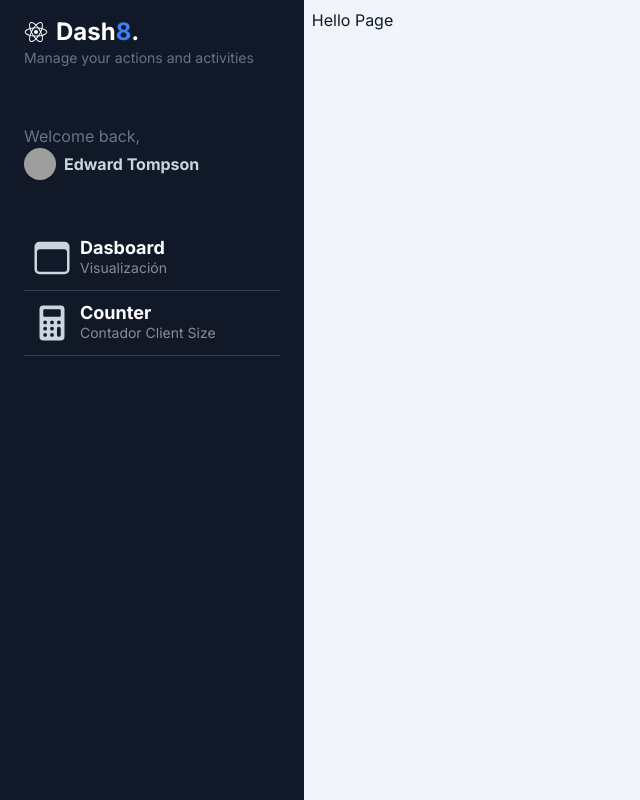
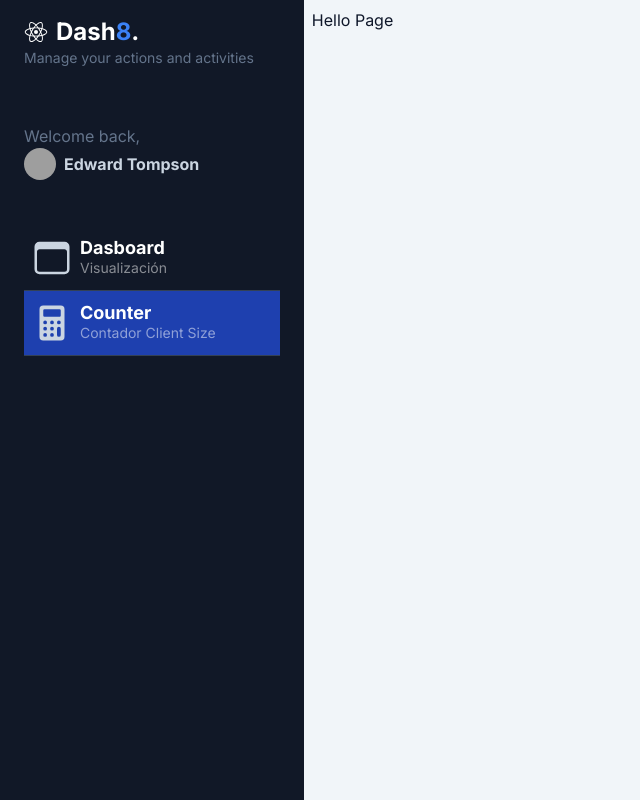
Before and after one commit to sagomadev/nextjs-dashboard, a Next.js app: page /dashboard/counter in a window 1280 px wide. Shown: the whole page, without its empty margins (0-640 px from the left). Built offline with nearby package versions, Linux system fonts and the light colour scheme; grey boxes are pictures that could not be loaded.

Commit message:
Add active navigation

```diff
--- a/src/app/components/SidebarMenuItem.tsx
+++ b/src/app/components/SidebarMenuItem.tsx
@@ -1,4 +1,7 @@
+"use client";
+
 import Link from "next/link";
+import { usePathname } from "next/navigation";
 
 interface Props {
   path: string;
@@ -8,10 +11,13 @@ interface Props {
 }
 
 export const SidebarMenuItem = ({ path, icon, title, subTitle }: Props) => {
+  const currentPath = usePathname();
   return (
     <Link
       href={path}
-      className="w-full px-2 inline-flex space-x-2 items-center border-b border-slate-700 py-3 hover:bg-white/5 transition ease-linear duration-150"
+      className={`w-full px-2 inline-flex space-x-2 items-center border-b border-slate-700 py-3 hover:bg-white/5 transition ease-linear duration-150 ${
+        currentPath === path ? "bg-blue-800" : ""
+      }`}
     >
       <div>{icon}</div>
       <div className="flex flex-col">
```
